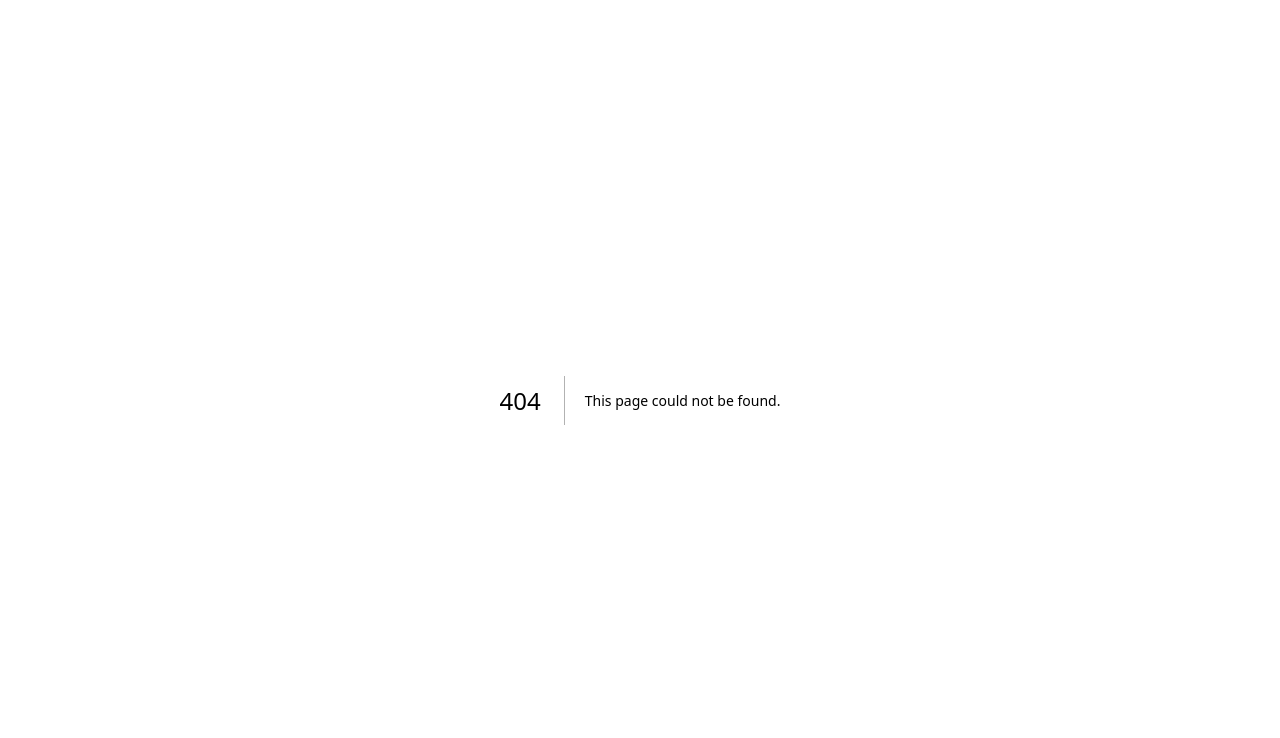
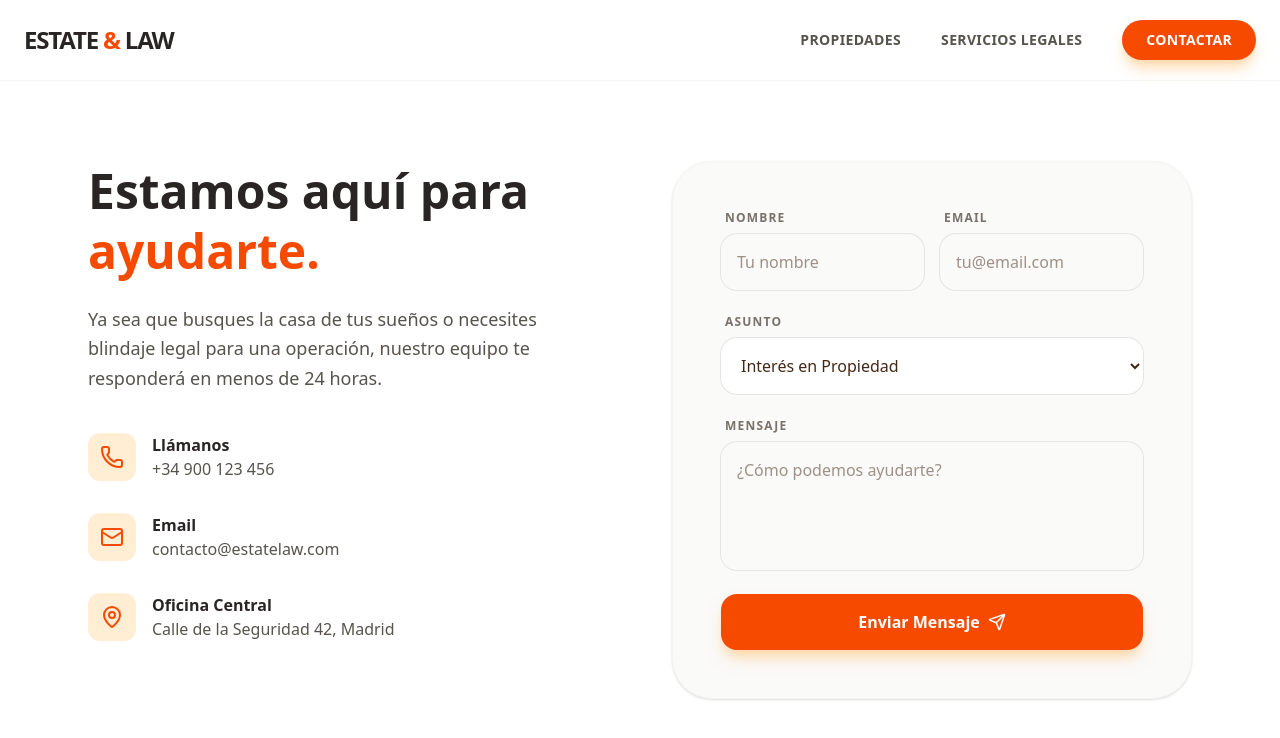
Before and after one commit to LuisErnestoZamb/alfmira, a Next.js app: page /contact in a window 1280 px wide. Before the commit this address had no page. Shown: the top 738 px of the page. Built offline with nearby package versions, Linux system fonts and the light colour scheme.

Commit message:
Adding initial pages

```diff
--- a/package.json
+++ b/package.json
@@ -14,6 +14,7 @@
 	},
 	"dependencies": {
 		"@opennextjs/cloudflare": "^1.14.4",
+		"lucide-react": "^0.562.0",
 		"next": "15.5.9",
 		"react": "19.1.4",
 		"react-dom": "19.1.4"
--- /dev/null
+++ b/src/app/contact/page.tsx
@@ -0,0 +1,88 @@
+import { Mail, Phone, MapPin, Send } from 'lucide-react';
+
+export default function ContactPage() {
+  return (
+    <div className="max-w-6xl mx-auto px-6 py-20">
+      <div className="grid md:grid-cols-2 gap-16">
+
+        {/* COLUMNA 1: INFORMACIÓN */}
+        <div>
+          <h1 className="text-5xl font-black text-stone-800 mb-6 leading-tight">
+            Estamos aquí para <span className="text-orange-600">ayudarte.</span>
+          </h1>
+          <p className="text-lg text-stone-600 mb-10 leading-relaxed">
+            Ya sea que busques la casa de tus sueños o necesites blindaje legal para una operación, nuestro equipo te responderá en menos de 24 horas.
+          </p>
+
+          <div className="space-y-8">
+            <div className="flex items-start space-x-4">
+              <div className="bg-orange-100 p-3 rounded-xl text-orange-600">
+                <Phone size={24} />
+              </div>
+              <div>
+                <h4 className="font-bold text-stone-800">Llámanos</h4>
+                <p className="text-stone-600">+34 900 123 456</p>
+              </div>
+            </div>
+
+            <div className="flex items-start space-x-4">
+              <div className="bg-orange-100 p-3 rounded-xl text-orange-600">
+                <Mail size={24} />
+              </div>
+              <div>
+                <h4 className="font-bold text-stone-800">Email</h4>
+                <p className="text-stone-600">contacto@estatelaw.com</p>
+              </div>
+            </div>
+
+            <div className="flex items-start space-x-4">
+              <div className="bg-orange-100 p-3 rounded-xl text-orange-600">
+                <MapPin size={24} />
+              </div>
+              <div>
+                <h4 className="font-bold text-stone-800">Oficina Central</h4>
+                <p className="text-stone-600">Calle de la Seguridad 42, Madrid</p>
+              </div>
+            </div>
+          </div>
+        </div>
+
+        {/* COLUMNA 2: FORMULARIO */}
+        <div className="bg-stone-50 p-8 md:p-12 rounded-[2.5rem] border border-stone-100 shadow-sm">
+          <form className="space-y-6">
+            <div className="grid grid-cols-2 gap-4">
+              <div className="flex flex-col space-y-2">
+                <label className="text-xs font-bold uppercase tracking-widest text-stone-500 ml-1">Nombre</label>
+                <input type="text" placeholder="Tu nombre" className="p-4 rounded-2xl border-none ring-1 ring-stone-200 focus:ring-2 focus:ring-orange-600 outline-none transition-all" />
+              </div>
+              <div className="flex flex-col space-y-2">
+                <label className="text-xs font-bold uppercase tracking-widest text-stone-500 ml-1">Email</label>
+                <input type="email" placeholder="tu@email.com" className="p-4 rounded-2xl border-none ring-1 ring-stone-200 focus:ring-2 focus:ring-orange-600 outline-none transition-all" />
+              </div>
+            </div>
+
+            <div className="flex flex-col space-y-2">
+              <label className="text-xs font-bold uppercase tracking-widest text-stone-500 ml-1">Asunto</label>
+              <select className="p-4 rounded-2xl border-none ring-1 ring-stone-200 focus:ring-2 focus:ring-orange-600 outline-none bg-white transition-all">
+                <option>Interés en Propiedad</option>
+                <option>Consulta Legal</option>
+                <option>Otro</option>
+              </select>
+            </div>
+
+            <div className="flex flex-col space-y-2">
+              <label className="text-xs font-bold uppercase tracking-widest text-stone-500 ml-1">Mensaje</label>
+              <textarea rows={4} placeholder="¿Cómo podemos ayudarte?" className="p-4 rounded-2xl border-none ring-1 ring-stone-200 focus:ring-2 focus:ring-orange-600 outline-none transition-all resize-none"></textarea>
+            </div>
+
+            <button className="w-full bg-orange-600 text-white font-bold py-4 rounded-2xl hover:bg-orange-700 transition-all shadow-lg shadow-orange-200 flex items-center justify-center space-x-2">
+              <span>Enviar Mensaje</span>
+              <Send size={18} />
+            </button>
+          </form>
+        </div>
+
+      </div>
+    </div>
+  );
+}
--- a/src/app/globals.css
+++ b/src/app/globals.css
@@ -1,26 +1,17 @@
 @import "tailwindcss";
 
-:root {
-	--background: #ffffff;
-	--foreground: #171717;
+@theme {
+  /* Definimos los colores personalizados para usarlos como clases de Tailwind */
+  --color-brand-orange: #ea580c;
+  --color-brand-brown: #432818;
+  --color-brand-cream: #fffaf7;
 }
 
-@theme inline {
-	--color-background: var(--background);
-	--color-foreground: var(--foreground);
-	--font-sans: var(--font-geist-sans);
-	--font-mono: var(--font-geist-mono);
-}
-
-@media (prefers-color-scheme: dark) {
-	:root {
-		--background: #0a0a0a;
-		--foreground: #ededed;
-	}
+:root {
+  background-color: white;
+  color: var(--color-brand-brown);
 }
 
 body {
-	background: var(--background);
-	color: var(--foreground);
-	font-family: Arial, Helvetica, sans-serif;
+  @apply antialiased;
 }
--- a/src/app/layout.tsx
+++ b/src/app/layout.tsx
@@ -1,33 +1,30 @@
-import type { Metadata } from "next";
-import { Geist, Geist_Mono } from "next/font/google";
-import "./globals.css";
+import Link from 'next/link';
+import './globals.css';
 
-const geistSans = Geist({
-	variable: "--font-geist-sans",
-	subsets: ["latin"],
-});
+export default function RootLayout({ children }: { children: React.ReactNode }) {
+	return (
+		<html lang="es">
+			<body className="bg-white">
+				<nav className="border-b border-stone-100 bg-white/90 backdrop-blur-md sticky top-0 z-50">
+					<div className="max-w-7xl mx-auto px-6 h-20 flex justify-between items-center">
+						<Link href="/" className="font-black text-2xl tracking-tighter text-stone-800">
+							ESTATE <span className="text-orange-600">&</span> LAW
+						</Link>
 
-const geistMono = Geist_Mono({
-	variable: "--font-geist-mono",
-	subsets: ["latin"],
-});
-
-export const metadata: Metadata = {
-	title: "Create Next App",
-	description: "Generated by create next app",
-};
-
-export default function RootLayout({
-	children,
-}: Readonly<{
-	children: React.ReactNode;
-}>) {
-	return (
-		<html lang="en">
-			<head>
-				<link rel="icon" href="/favicon.svg" type="image/svg+xml"></link>
-			</head>
-			<body className={`${geistSans.variable} ${geistMono.variable} antialiased`}>{children}</body>
+						<div className="hidden md:flex items-center space-x-10 text-sm font-bold tracking-wide">
+							<Link href="/properties" className="text-stone-600 hover:text-orange-600 transition">PROPIEDADES</Link>
+							<Link href="/legal" className="text-stone-600 hover:text-orange-600 transition">SERVICIOS LEGALES</Link>
+							{/* <Link href="/about" className="text-stone-600 hover:text-orange-600 transition">NOSOTROS</Link> */}
+							<Link href="/contact">
+								<button className="bg-orange-600 text-white px-6 py-2.5 rounded-full hover:bg-orange-700 transition shadow-lg shadow-orange-200">
+									CONTACTAR
+								</button>
+							</Link>
+						</div>
+					</div>
+				</nav>
+				{children}
+			</body>
 		</html>
 	);
 }
--- a/src/app/page.tsx
+++ b/src/app/page.tsx
@@ -1,52 +1,31 @@
-import Image from "next/image";
+import Link from 'next/link';
+import { ArrowRight } from 'lucide-react';
 
-export default function Home() {
+export default function HomePage() {
 	return (
-		<div className="font-sans grid grid-rows-[20px_1fr_20px] items-center justify-items-center min-h-screen p-8 pb-20 gap-16 sm:p-20">
-			<main className="flex flex-col gap-[32px] row-start-2 items-center sm:items-start">
-				<Image className="dark:invert" src="/next.svg" alt="Next.js logo" width={180} height={38} priority />
-				<ol className="font-mono list-inside list-decimal text-sm/6 text-center sm:text-left">
-					<li className="mb-2 tracking-[-.01em]">
-						Get started by editing{" "}
-						<code className="bg-black/[.05] dark:bg-white/[.06] font-mono font-semibold px-1 py-0.5 rounded">
-							src/app/page.tsx
-						</code>
-						.
-					</li>
-					<li className="tracking-[-.01em]">Save and see your changes instantly.</li>
-				</ol>
+		<main className="relative pt-20">
+			<div className="max-w-5xl mx-auto px-6 text-center">
+				<h1 className="text-5xl md:text-7xl font-black text-stone-800 leading-[1.1] mb-8">
+					Encuentra tu hogar. <br />
+					<span className="text-orange-600">Asegura tu futuro.</span>
+				</h1>
+				<p className="text-xl text-stone-500 max-w-2xl mx-auto mb-12 font-medium">
+					La plataforma que une bienes raíces de lujo con asesoría legal experta.
+					Seguridad en cada paso.
+				</p>
 
-				<div className="flex gap-4 items-center flex-col sm:flex-row">
-					<a
-						className="rounded-full border border-solid border-black/[.08] dark:border-white/[.145] transition-colors flex items-center justify-center hover:bg-[#f2f2f2] dark:hover:bg-[#1a1a1a] hover:border-transparent font-medium text-sm sm:text-base h-10 sm:h-12 px-4 sm:px-5 w-full sm:w-auto md:w-[158px]"
-						href="https://nextjs.org/docs?utm_source=create-next-app&utm_medium=appdir-template-tw&utm_campaign=create-next-app"
-						target="_blank"
-						rel="noopener noreferrer"
-					>
-						Read our docs
-					</a>
+				<div className="flex flex-col sm:flex-row gap-4 justify-center items-center">
+					<Link href="/properties" className="bg-orange-600 text-white px-10 py-4 rounded-2xl font-bold text-lg hover:scale-105 transition-transform flex items-center group">
+						Ver Casas <ArrowRight className="ml-2 group-hover:translate-x-1 transition-transform" />
+					</Link>
+					<Link href="/legal" className="bg-white border-2 border-stone-800 text-stone-800 px-10 py-4 rounded-2xl font-bold text-lg hover:bg-stone-50 transition-colors">
+						Servicios Legales
+					</Link>
 				</div>
-			</main>
-			<footer className="row-start-3 flex gap-[24px] flex-wrap items-center justify-center">
-				<a
-					className="flex items-center gap-2 hover:underline hover:underline-offset-4"
-					href="https://nextjs.org/learn?utm_source=create-next-app&utm_medium=appdir-template-tw&utm_campaign=create-next-app"
-					target="_blank"
-					rel="noopener noreferrer"
-				>
-					<Image aria-hidden src="/file.svg" alt="File icon" width={16} height={16} />
-					Learn
-				</a>
-				<a
-					className="flex items-center gap-2 hover:underline hover:underline-offset-4"
-					href="https://nextjs.org?utm_source=create-next-app&utm_medium=appdir-template-tw&utm_campaign=create-next-app"
-					target="_blank"
-					rel="noopener noreferrer"
-				>
-					<Image aria-hidden src="/globe.svg" alt="Globe icon" width={16} height={16} />
-					Go to nextjs.org →
-				</a>
-			</footer>
-		</div>
+			</div>
+
+			{/* Decoración sutil de fondo */}
+			<div className="absolute top-0 left-1/2 -translate-x-1/2 -z-10 w-full max-w-4xl h-96 bg-orange-50/50 blur-3xl rounded-full" />
+		</main>
 	);
 }
--- /dev/null
+++ b/src/app/properties/page.tsx
@@ -0,0 +1,24 @@
+import { Home, ArrowRight } from 'lucide-react';
+
+export default function PropertiesPage() {
+  return (
+    <div className="py-16 max-w-6xl mx-auto px-6">
+      <div className="flex items-center space-x-3 mb-10">
+        <Home className="text-blue-600" size={32} />
+        <h1 className="text-4xl font-bold">Nuestras Propiedades</h1>
+      </div>
+      <div className="grid md:grid-cols-3 gap-8">
+        {[1, 2, 3, 4, 5, 6].map((i) => (
+          <div key={i} className="bg-white border border-slate-100 shadow-sm rounded-2xl overflow-hidden hover:shadow-md transition-shadow">
+            <div className="h-48 bg-slate-50" />
+            <div className="p-6">
+              <span className="text-blue-600 font-bold">$450,000</span>
+              <h4 className="text-xl font-semibold mt-2">Casa de Lujo #{i}</h4>
+              <p className="text-slate-500 text-sm">Ubicación Premium • 3 Hab</p>
+            </div>
+          </div>
+        ))}
+      </div>
+    </div>
+  );
+}
```
Also changed, not shown: src/app/about/page.tsx (added, +26 -0 lines), src/app/legal/page.tsx (added, +36 -0 lines), 1 other file (tests, documents, lock files or other folders).
